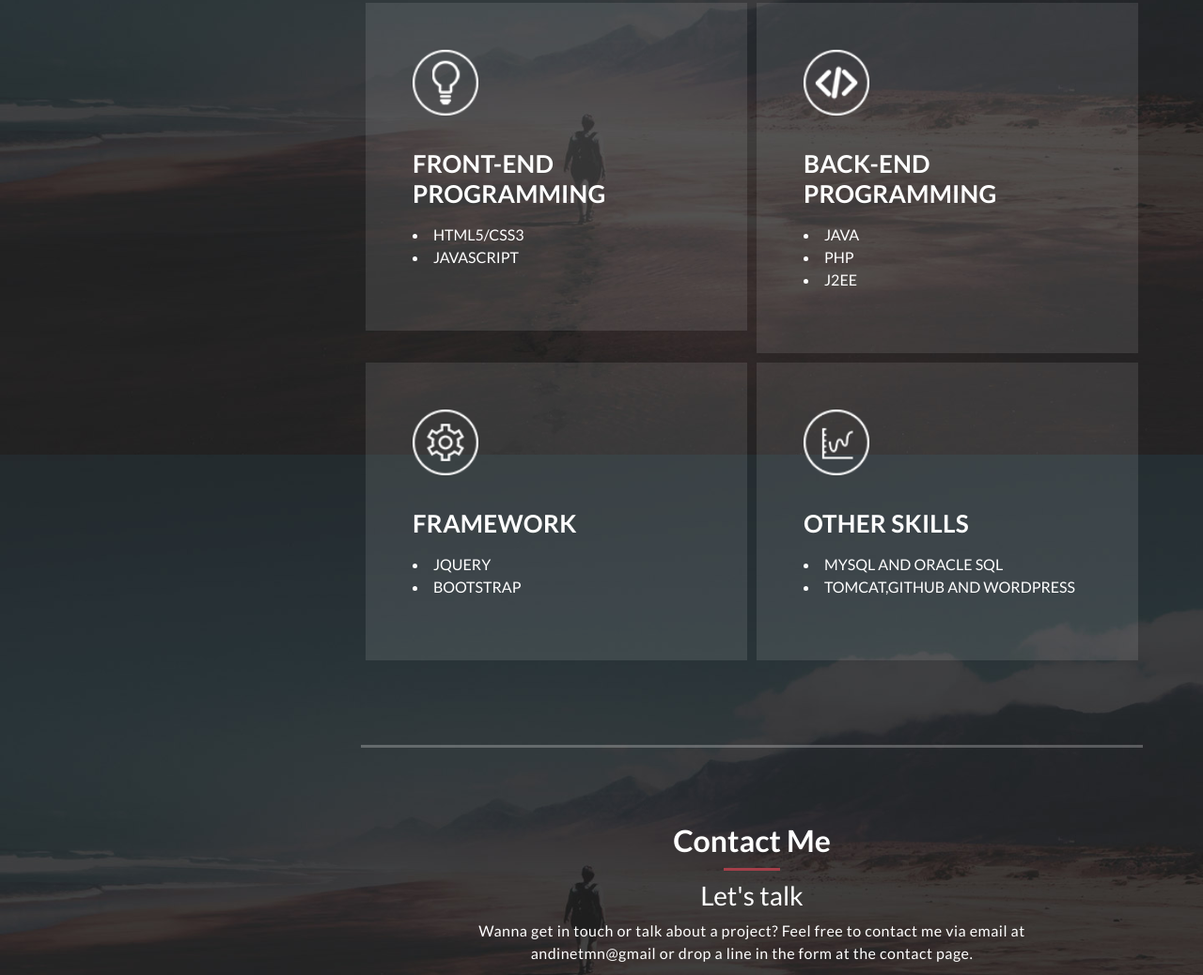
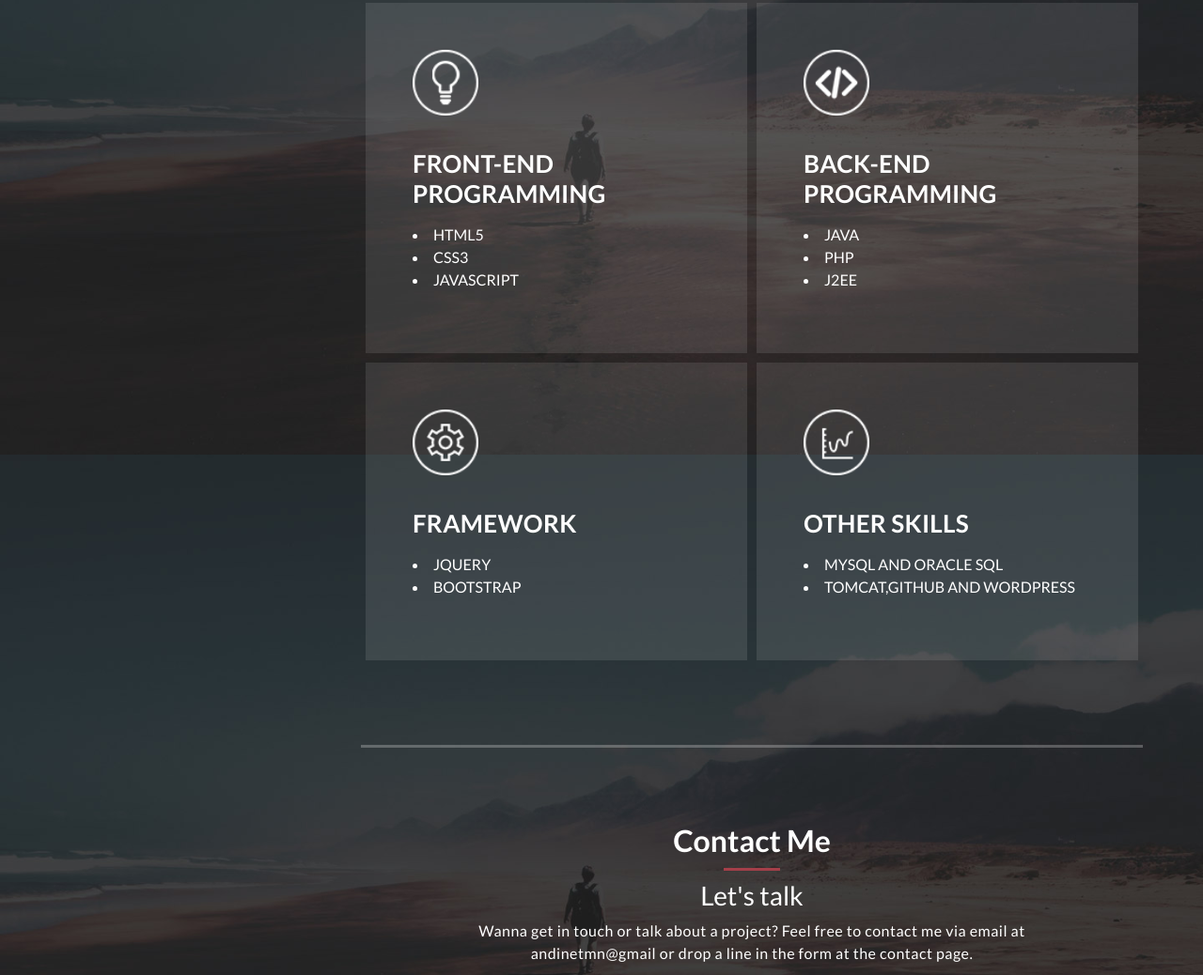
Before and after one commit to andinet2017/portfolio-page, a plain HTML site: page index.html in a window 1280 px wide. Shown: the part 2716-3754 px from the top of the page at 94% size. Drawn offline with Linux system fonts and the light colour scheme.

Commit message:
Update index.html

```diff
--- a/index.html
+++ b/index.html
@@ -327,7 +327,8 @@
                             <div class="first-service-icon service-icon"></div>
                             <h4>FRONT-END PROGRAMMING </h4>
                             <p>
-                                <li>HTML5/CSS3</li>
+                                <li>HTML5</li>
+                                <li>CSS3</li>
                                 <li>JAVASCRIPT</li>
                             </p>
                         </div>
```
